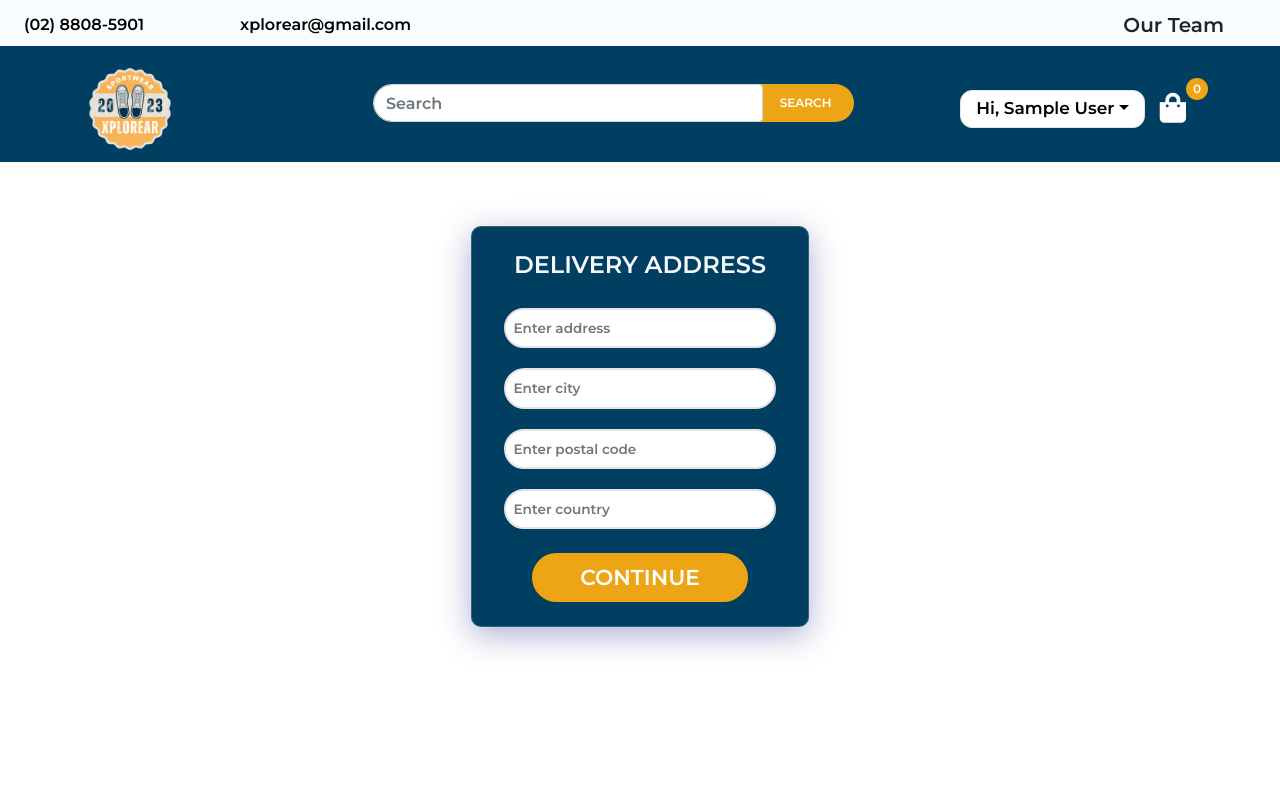
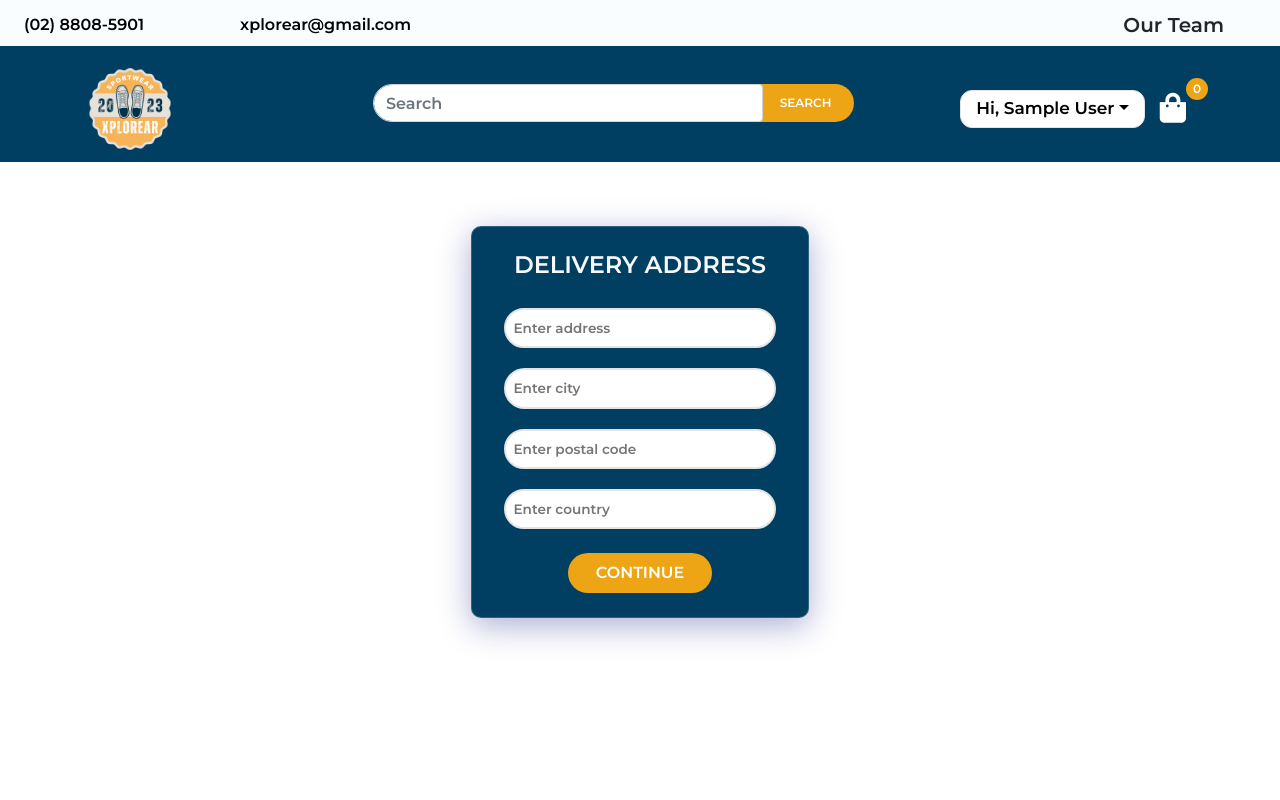
Before and after one commit to Masterkent11/Capstone-Project-File-Final, a React (Create React App) app in the folder clientfrontend/: page /shipping in a window 1280 px wide. Shown: the top 800 px of the page. Built offline with nearby package versions, Linux system fonts and the light colour scheme; sample sign-in values are in the browser's storage.

Commit message:
BG danger

```diff
--- a/clientfrontend/src/App.css
+++ b/clientfrontend/src/App.css
@@ -644,8 +644,7 @@ padding: 8vmin;
   border-radius: 10vmin;
   text-transform: uppercase;
   color: white;
-  font-size: .7vmin;
-  width: 75%;
+  width: 50%;
 }
 .RegisterForm button{
   width: 40%;
--- a/clientfrontend/src/screens/OurTeam.js
+++ b/clientfrontend/src/screens/OurTeam.js
@@ -2,6 +2,7 @@ import NessanImage from "../components/video/Img1.png";
 import lester from "../components/video/Img2.jpg"
 import Kurt from "../components/video/img3.jpg"
 import Kent from "../components/video/img4.png"
+import Arci from "../components/video/img5.jpg"
 import Header from "./../components/Header";
 import Footer from "../components/Footer";
 
@@ -64,6 +65,9 @@ const OurTeam = () => {
     const infoPerson4 = new Info(Kent, "Kent Ashley Clementir", "Member", "https://www.facebook.com/profile.php?id=100079842521652", "https://www.linkedin.com/in/kent-ashley-clementir-776090217/", "https://kentash.vercel.app/")
     const content4 = infoPerson4.personInformation();
 
+    const infoPerson5 = new Info(Arci, "Arci Aljonel Afundar", "Member", "https://www.facebook.com/profile.php?id=100084277660721", "https://www.linkedin.com/in/arci-aljonel-afundar-3654b9216/?originalSubdomain=ph", "https://sensational-kelpie-b2ecdb.netlify.app/?fbclid=IwAR2smZQYDlHIflAPqYJdIB2vxwaqfv7MgSWdP_V129WV-aSatFTS2JMF-ak#Contact")
+    const content5 = infoPerson5.personInformation();
+
 
 return (
     <>
@@ -83,7 +87,7 @@ return (
             {content2}
             {content3}
             {content4}
-            {content}
+            {content5}
         </div>
     </div>
     <Footer/>
--- a/clientfrontend/src/screens/ShippingScreen.js
+++ b/clientfrontend/src/screens/ShippingScreen.js
@@ -60,7 +60,7 @@ const ShippingScreen = ({ history }) => {
             required
             onChange={(e) => setCountry(e.target.value)}
           />
-          <button type="submit" style={{fontSize:"2.7vmin"}}>Continue</button>
+          <button type="submit" style={{fontSize:"2vmin"}}>Continue</button>
         </form>
       </div>
       <ContactInfo />
```
Also changed, not shown: 1 other file (tests, documents, lock files or other folders).
